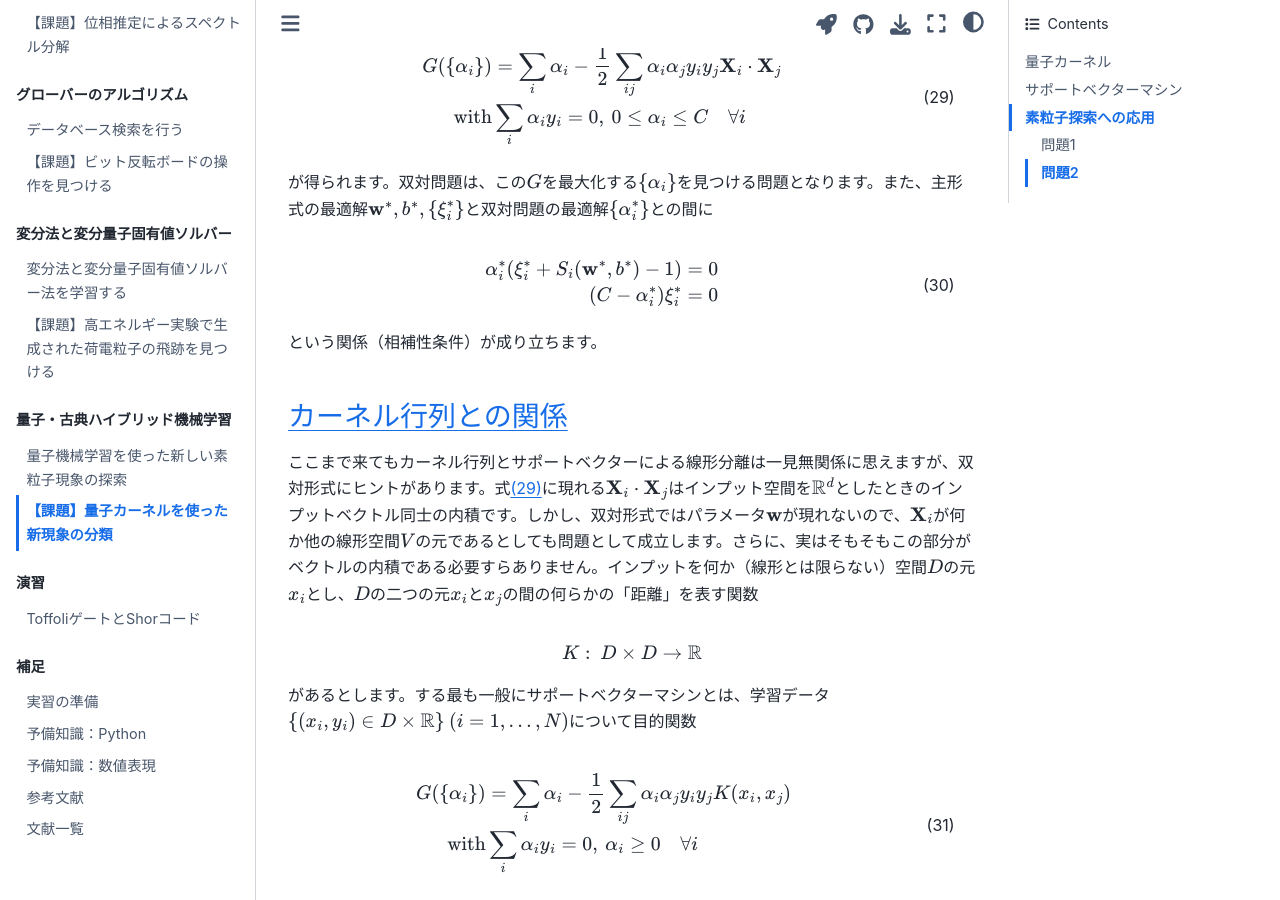
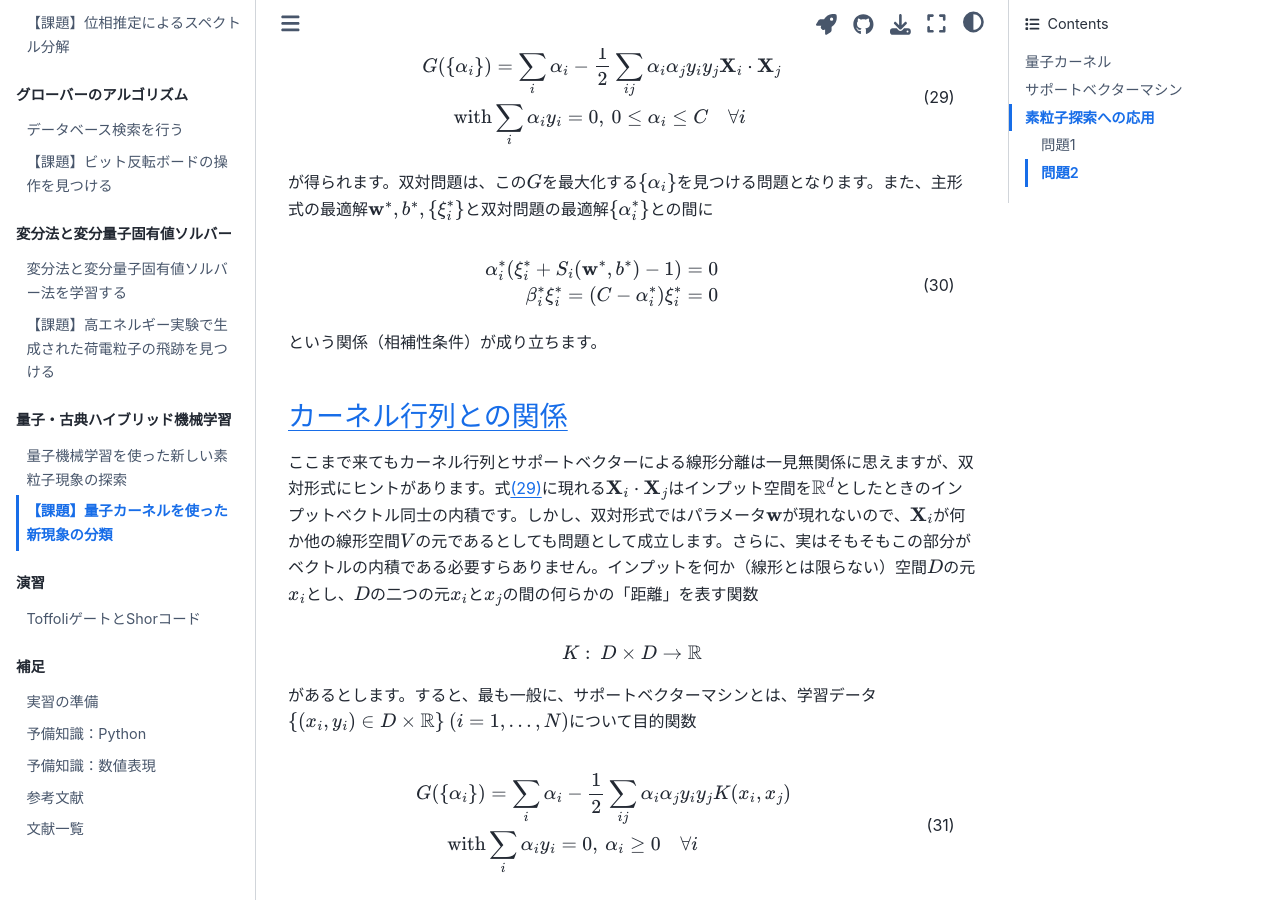
Before and after one commit to UTokyo-ICEPP/qc-workbook, a Jupyter Book: the page built from source/ja/qkc_machine_learning.md, in a window 1280 px wide and 900 px high, scrolled down 4023 px. Built offline with Jupyter Book 1.0.4 settings and Sphinx 7.4.7 and the Sphinx Book theme 1.1.4, drawn with Linux system fonts in a browser that asks for light colours; cross-references to code outside the pages are shown as plain code; some of the changed text lies outside the part shown.

Commit message:
polishing

````diff
--- a/source/ja/qkc_machine_learning.md
+++ b/source/ja/qkc_machine_learning.md
@@ -115,7 +115,7 @@ y = \mathrm{sgn}(\mathbf{w} \cdot \mathbf{X} + b)
 f(\mathbf{w}, b) = \frac{1}{2} \lVert \mathbf{w} \rVert^2 + C \sum_{i=1}^{N} \mathrm{max}\left(0, 1 - S_i(\mathbf{w}, b)\right)
 ```
 
-の最小化で達成されます。ここで、係数$C>0$は、二つの目的のうちどちらをどれだけ優先するかを調整する「ハイパーパラメータ」です。第二項では$\mathrm{max}$関数で$S_i$の値が1以上になる（超平面から十分離れている）データ点を無視しています。無視されていない、つまり分離超平面付近にあったり誤って分類されたりしたデータ点インプット$\{\mathbf{X}_i | S_i < 1\}$のことを「サポートベクター」と呼びます。どのデータ点がサポートベクターとなるかは$\mathbf{w}$と$b$の値によりますが、一度$L$を最小化するパラメータ値が決まれば、未知インプットについての予言には、対応するサポートベクターのみが使用されます（どのように使われるかは後述します）。このような機械学習モデルをサポートベクターマシンと呼びます。
+の最小化で達成されます。ここで、係数$C>0$は、二つの目的のうちどちらをどれだけ優先するかを調整する「ハイパーパラメータ」です。第二項では$\mathrm{max}$関数で$S_i$の値が1以上になる（超平面から十分離れている）データ点を無視しています。無視されていない、つまり分離超平面付近にあったり誤って分類されたりしたデータ点インプット$\{\mathbf{X}_i | S_i < 1\}$のことを「サポートベクター」と呼びます。どのデータ点がサポートベクターとなるかは$\mathbf{w}$と$b$の値によりますが、一度$f$を最小化するパラメータ値が決まれば、未知インプットについての予言には、対応するサポートベクターのみが使用されます（どのように使われるかは後述します）。このような機械学習モデルをサポートベクターマシンと呼びます。
 
 +++ {"pycharm": {"name": "#%% md\n"}}
 
@@ -168,7 +168,7 @@ G(\{\alpha_i\}) & = \sum_{i} \alpha_i - \frac{1}{2} \sum_{ij} \alpha_i \alpha_j
 :label: complementarity
 \begin{align}
 \alpha^*_i (\xi^*_i + S_i(\mathbf{w}^*, b^*) - 1) & = 0 \\
-(C - \alpha^*_i) \xi^*_i & = 0
+\beta^*_i \xi^*_i = (C - \alpha^*_i) \xi^*_i & = 0
 \end{align}
 ```
 
@@ -184,7 +184,7 @@ $$
 K: \: D \times D \to \mathbb{R}
 $$
 
-があるとします。する最も一般にサポートベクターマシンとは、学習データ$\{(x_i, y_i) \in D \times \mathbb{R}\} \: (i=1,\ldots,N)$について目的関数
+があるとします。すると、最も一般に、サポートベクターマシンとは、学習データ$\{(x_i, y_i) \in D \times \mathbb{R}\} \: (i=1,\ldots,N)$について目的関数
 
 ```{math}
 :label: dual_kernel
````
Also changed, not shown: other parts of source/ja/qkc_machine_learning.md (+4 -3 lines), source/ja/vqe_tracking.md (+2 -0 lines).
